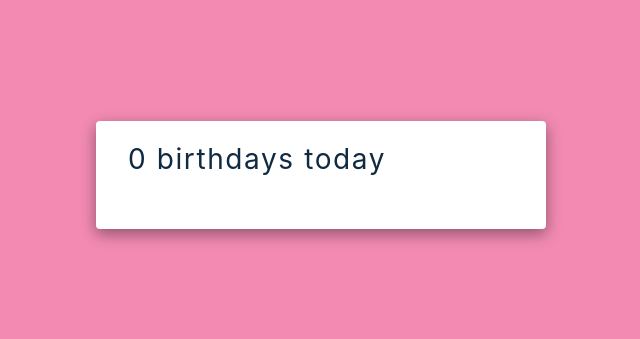
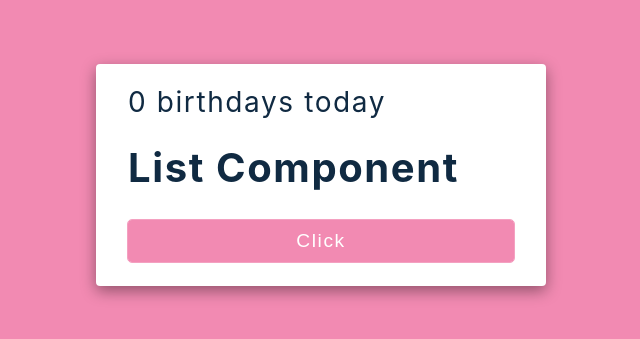
Before and after one commit to MarcoRosselDev/react-06-birthday-reminder, a React (Create React App) app: page / in a window 1280 px wide. Shown: the part 225-564 px from the top of the page, without its empty margins (319-959 px from the left). Built offline with nearby package versions, Linux system fonts and the light colour scheme.

Commit message:
testing button log

```diff
--- a/src/App.js
+++ b/src/App.js
@@ -6,6 +6,8 @@ function App() {
     <main>
       <section className="container">
         <h3>0 birthdays today</h3>
+        <List />
+        <button onClick={() => console.log("you clicked me")}>click</button>
       </section>
     </main>
   );
```
